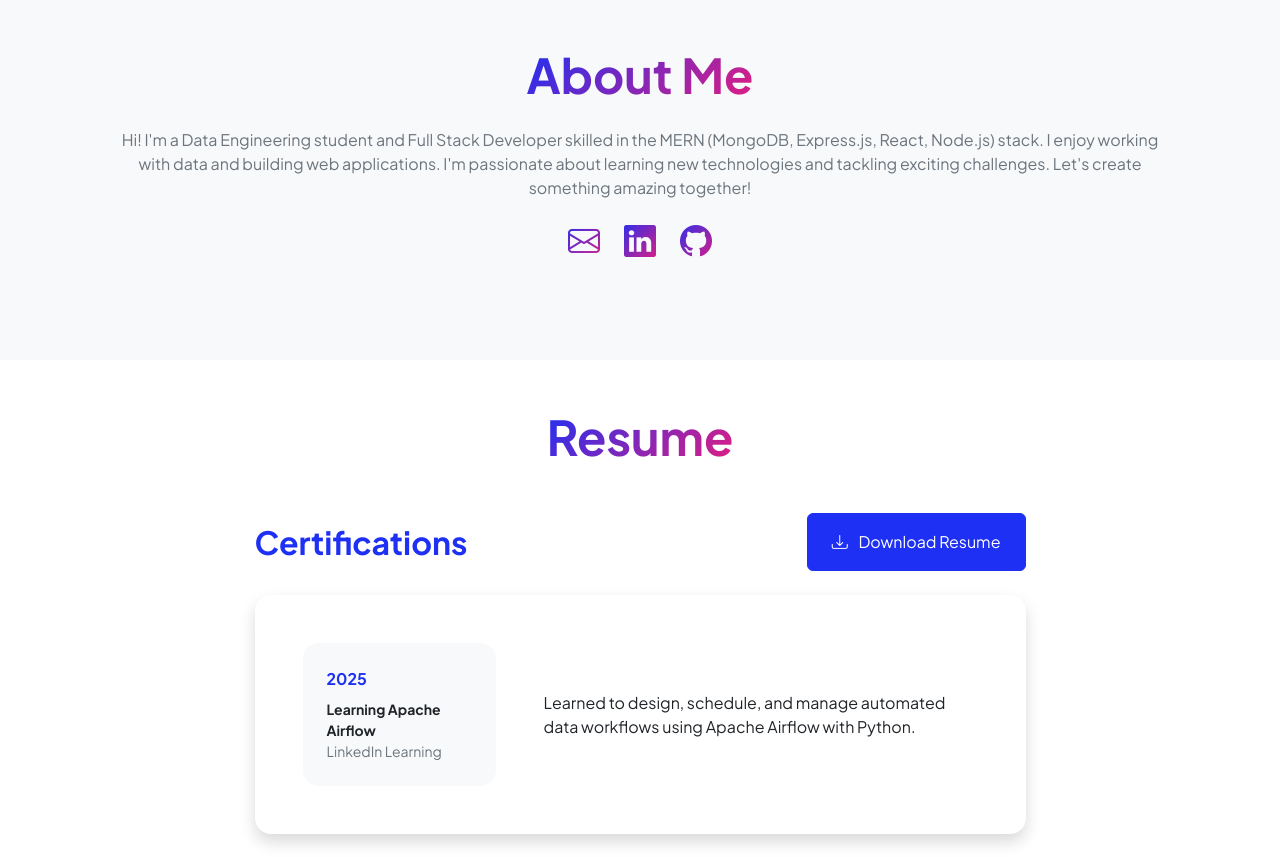
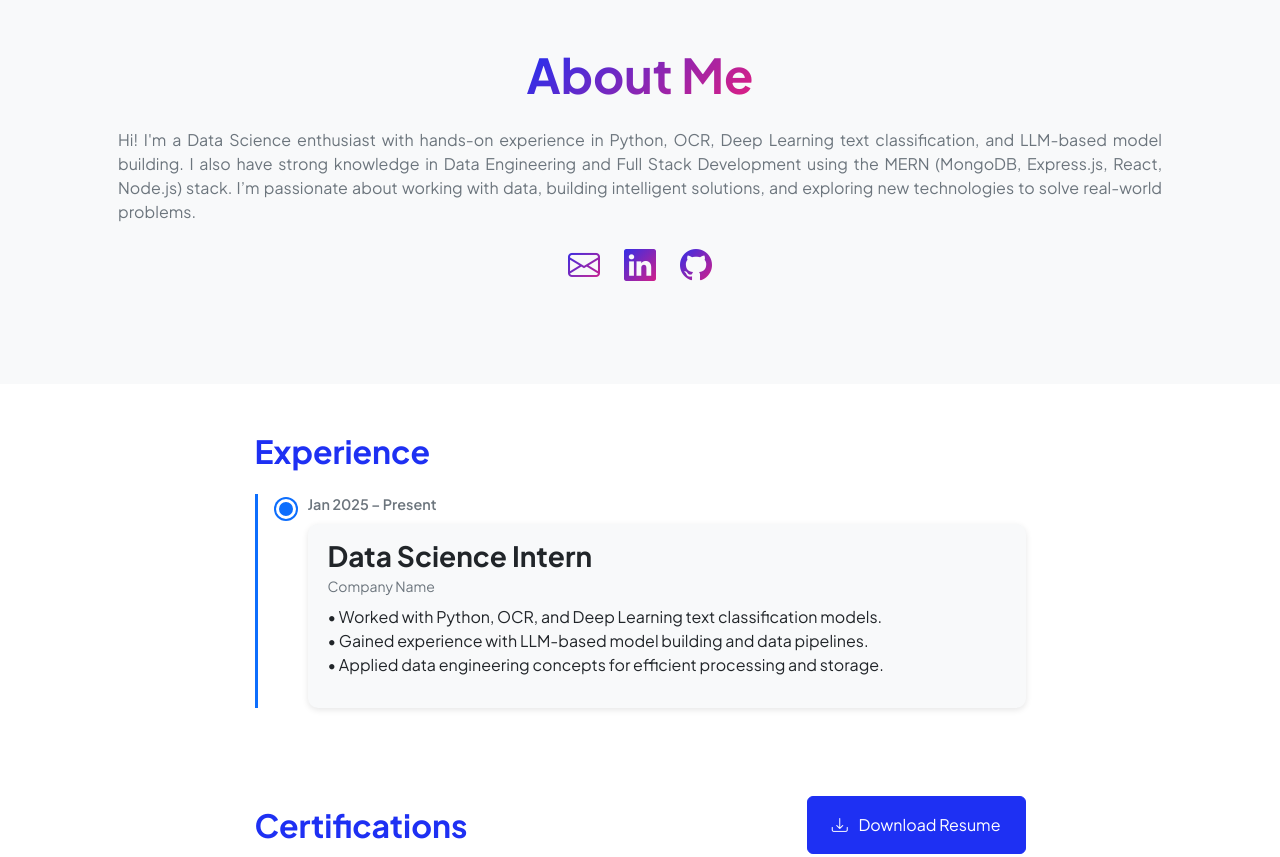
Before and after one commit to suresh0615/sureshkumar_Portfolio, a plain HTML site: page index.html in a window 1280 px wide. Shown: the part 1080-1937 px from the top of the page. Drawn offline with nearby package versions, Linux system fonts and the light colour scheme.

Commit message:
Update index.html

```diff
--- a/index.html
+++ b/index.html
@@ -52,10 +52,9 @@
                         <!-- Header text content-->
                         <div class="text-center text-xxl-start">
                             <div class="badge bg-gradient-primary-to-secondary text-white mb-4">
-                                <div class="text-uppercase"> FULL STACK Development &middot; DATA ENGINEERING</div>
+                                <div class="text-uppercase"> Data Science enthusiast &middot; FULL STACK Development &middot; DATA ENGINEERING</div>
                             </div>
-                            <div class="fs-3 fw-light text-muted">I can transform your business with innovative full
-                                stack and data engineering solutions.</div>
+                            <div class="fs-3 fw-light text-muted">I can transform your business with innovative data science and AI-driven solutions.</div>
                             <h1 class="display-3 fw-bolder mb-5"><span class="text-gradient d-inline"></span></h1>
                             <div
                                 class="d-grid gap-3 d-sm-flex justify-content-sm-center justify-content-xxl-start mb-3">
@@ -369,11 +368,13 @@
                         <div class="text-center my-5">
                             <h2 class="display-5 fw-bolder"><span class="text-gradient d-inline">About Me</span></h2>
                             <p class="lead fw-light mb-4"></p>
-                            <p class="text-muted">Hi! I'm a Data Engineering student and Full Stack Developer skilled in
-                                the MERN (MongoDB, Express.js, React, Node.js) stack. I enjoy working with data and
-                                building web applications. I'm passionate about learning new technologies and tackling
-                                exciting challenges. Let's create something amazing together!</p>
-                            <div class="d-flex justify-content-center fs-2 gap-4">
+                            <p class="text-muted" style="text-align: justify;">
+    Hi! I'm a Data Science enthusiast with hands-on experience in Python, OCR,
+    Deep Learning text classification, and LLM-based model building. I also have strong knowledge in
+    Data Engineering and Full Stack Development using the MERN (MongoDB, Express.js, React, Node.js) stack.
+    I’m passionate about working with data, building intelligent solutions,
+    and exploring new technologies to solve real-world problems.
+</p>                            <div class="d-flex justify-content-center fs-2 gap-4">
                                 <a class="text-gradient" href="#contact"><i class="bi bi-envelope"></i></a>
                                 <a class="text-gradient" href="https://www.linkedin.com/in/sureshkumar1512?utm_source=share&utm_campaign=share_via&utm_content=profile&utm_medium=android_app" target="_blank"><i class="bi bi-linkedin"></i></a>
                                 <a class="text-gradient" href="https://github.com/suresh0615" target="_blank"><i class="bi bi-github"></i></a>
@@ -384,10 +385,85 @@
             </div>
         </section>
 
+<!-- Experience Section -->
+<div class="container px-5 my-5">
+  <div class="row gx-5 justify-content-center">
+    <div class="col-lg-11 col-xl-9 col-xxl-8">
+
+      <section id="resume">
+        <div class="d-flex align-items-center justify-content-between mb-4">
+          <h2 class="text-primary fw-bolder mb-0">Experience</h2>
+        </div>
+
+        <div class="timeline">
+
+          <!-- Timeline Item 1 -->
+          <div class="timeline-item">
+            <div class="timeline-dot"></div>
+            <div class="timeline-date">Jan 2025 – Present</div>
+            <div class="timeline-content">
+              <h3 class="fw-bolder mb-1">Data Science Intern</h3>
+              <div class="small text-muted mb-2">Company Name</div>
+              <p>
+                • Worked with Python, OCR, and Deep Learning text classification models. <br>
+                • Gained experience with LLM-based model building and data pipelines. <br>
+                • Applied data engineering concepts for efficient processing and storage.
+              </p>
+            </div>
+          </div>
+
+        </div>
+      </section>
+
+    </div>
+  </div>
+</div>
+
+<!-- Timeline CSS -->
+<style>
+.timeline {
+  position: relative;
+  margin: 20px 0;
+  padding-left: 30px;
+  border-left: 3px solid #0d6efd; /* primary blue line */
+}
+
+.timeline-item {
+  position: relative;
+  margin-bottom: 40px;
+  padding-left: 20px;
+}
+
+.timeline-dot {
+  position: absolute;
+  left: -12px;
+  top: 5px;
+  width: 20px;
+  height: 20px;
+  background-color: #0d6efd;
+  border-radius: 50%;
+  border: 3px solid #fff;
+  box-shadow: 0 0 0 2px #0d6efd;
+}
+
+.timeline-date {
+  font-size: 0.9rem;
+  font-weight: 600;
+  color: #6c757d;
+  margin-bottom: 8px;
+}
+
+.timeline-content {
+  background: #f8f9fa;
+  padding: 15px 20px;
+  border-radius: 10px;
+  box-shadow: 0 2px 6px rgba(0,0,0,0.1);
+}
+</style>
 
         <div class="container px-5 my-5">
             <div class="text-center mb-5">
-                <h1 class="display-5 fw-bolder mb-0"><span class="text-gradient d-inline">Resume</span></h1>
+                <!-- <h1 class="display-5 fw-bolder mb-0"><span class="text-gradient d-inline">Resume</span></h1> -->
             </div>
             <div class="row gx-5 justify-content-center">
                 <div class="col-lg-11 col-xl-9 col-xxl-8">
@@ -605,6 +681,11 @@
                                                 Skills</span></h3>
                                     </div>
                                     <div class="row row-cols-1 row-cols-md-3 mb-4">
+                                                                                <div class="col mb-4 mb-md-0">
+                                            <div class="d-flex align-items-center bg-light rounded-4 p-3 h-100">Data
+                                                Science</div>
+                                        </div>
+
                                         <div class="col mb-4 mb-md-0">
                                             <div class="d-flex align-items-center bg-light rounded-4 p-3 h-100">Data
                                                 Engineering</div>
@@ -612,15 +693,16 @@
                                         <div class="col mb-4 mb-md-0">
                                             <div class="d-flex align-items-center bg-light rounded-4 p-3 h-100">Data Analysis</div>
                                         </div>
-                                        <div class="col">
-                                            <div class="d-flex align-items-center bg-light rounded-4 p-3 h-100">Web
-                                                Development</div>
-                                        </div>
+
                                     </div>
                                     <div class="row row-cols-1 row-cols-md-3">
                                         <div class="col mb-4 mb-md-0">
                                             <div class="d-flex align-items-center bg-light rounded-4 p-3 h-100">Full
                                                 Stack Development</div>
+                                        </div>
+                                                                                <div class="col">
+                                            <div class="d-flex align-items-center bg-light rounded-4 p-3 h-100">Web
+                                                Development</div>
                                         </div>
                                     </div>
                                 </div>
```
